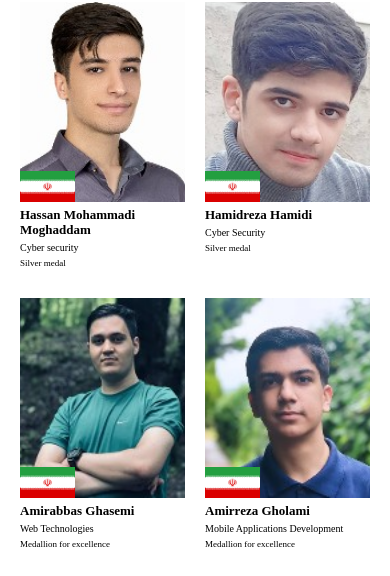
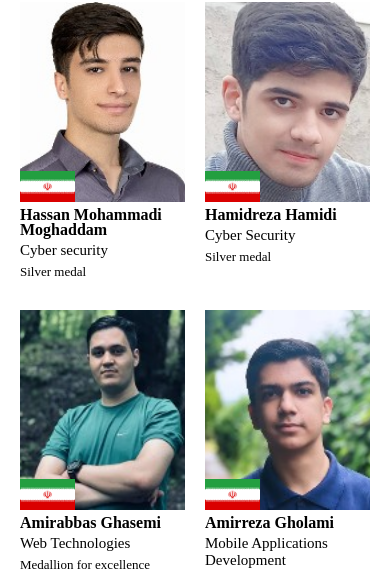
Before and after one commit to amirabbas-gh/worldskillsir, a plain HTML site: page index.html in a window 390 px wide. Shown: the part 640-1216 px from the top of the page. Drawn offline with Linux system fonts and the light colour scheme.

Commit message:
fix responsive

```diff
--- a/assets/css/responsive.css
+++ b/assets/css/responsive.css
@@ -471,14 +471,14 @@
                 > .competitor {
                     > .name {
                         > strong {
-                            font-size: 13px;
+                            font-size: 16px;
                             line-height: 15px;
                         }
                         > span {
-                            font-size: 10px;
+                            font-size: 15px;
                         }
                         > b {
-                            font-size: 9px;
+                            font-size: 13px;
                         }
                     }
                 }
```
Also changed, not shown: 1 other file.
